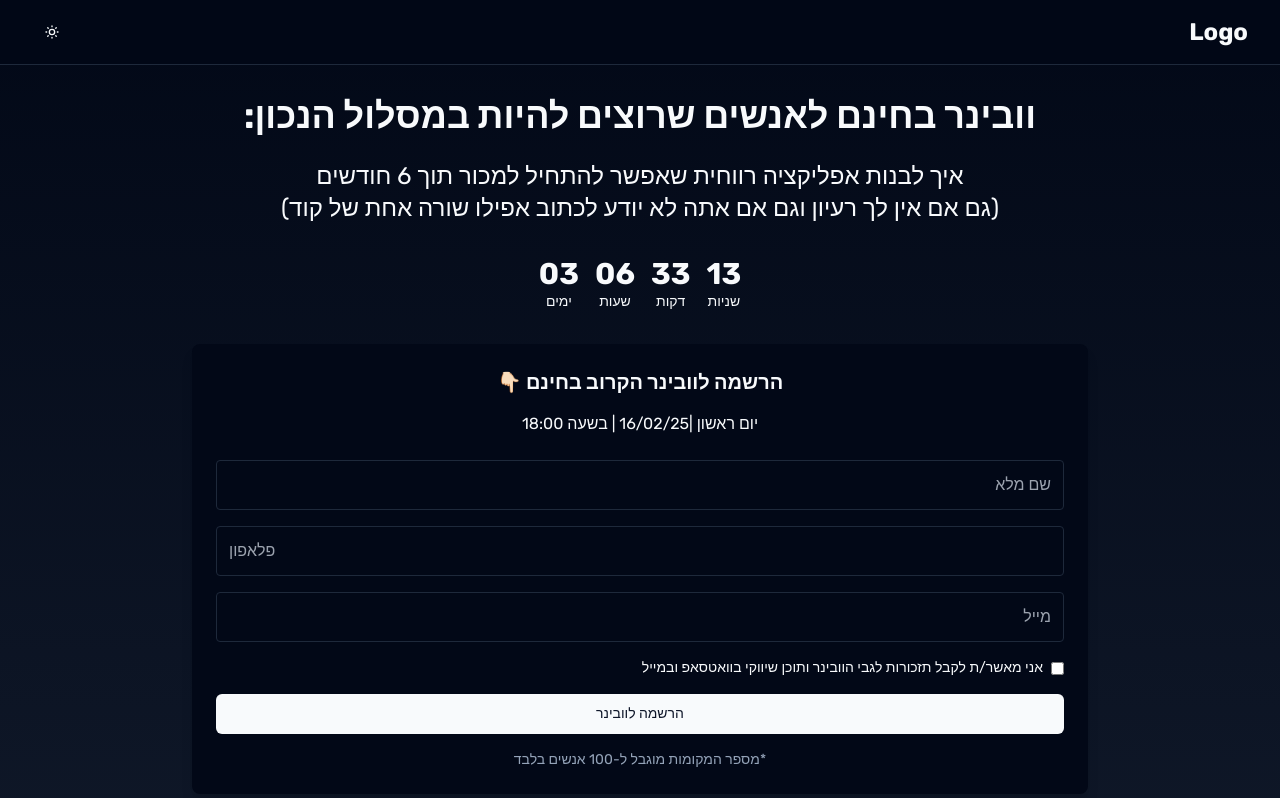
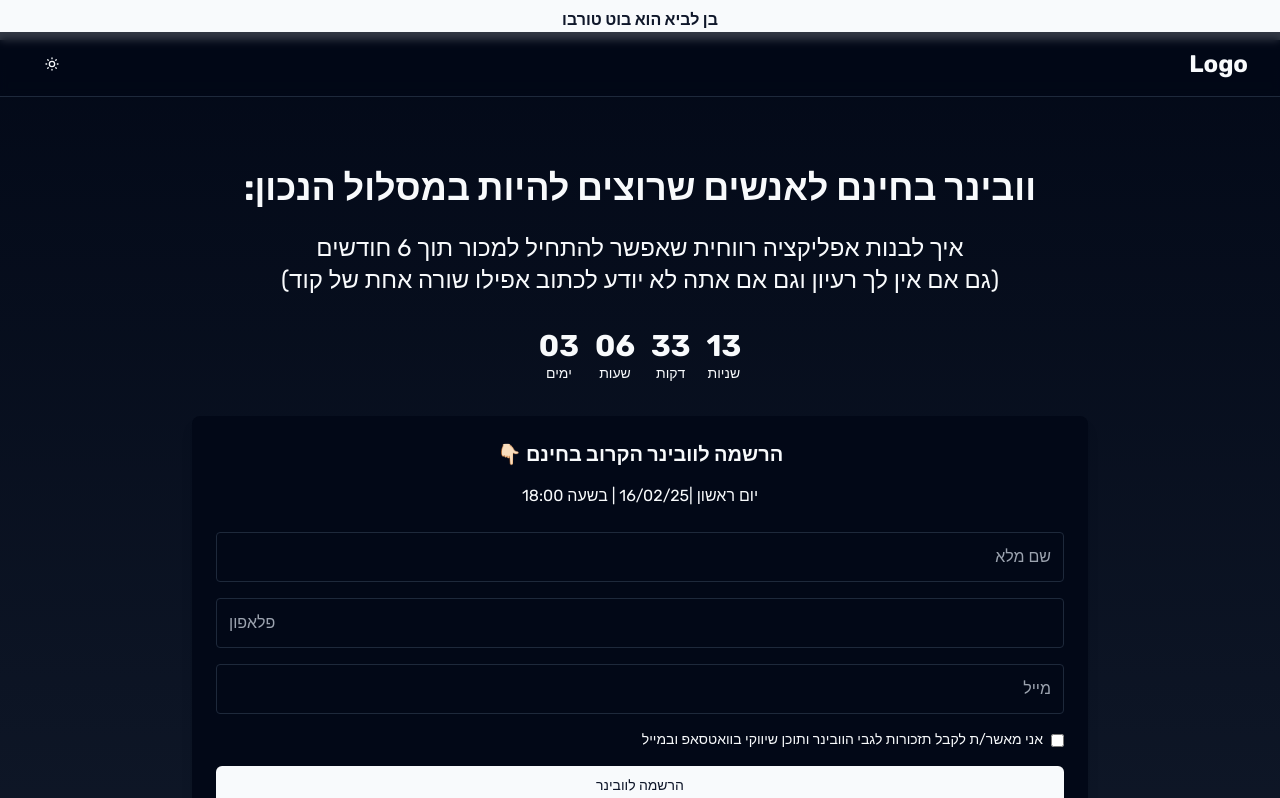
Before and after one commit to instadev-ai/project-0H6xiuvZtgOXA14l56lu, a React (Vite) app: page / in a window 1280 px wide. Shown: the top 798 px of the page. Built offline with nearby package versions, Linux system fonts and the light colour scheme.

Commit message:
Add top banner with text 'בן לביא הוא בוט טורבו'

```diff
--- a/src/components/landing-page.tsx
+++ b/src/components/landing-page.tsx
@@ -6,8 +6,13 @@ export default function LandingPage() {
 
   return (
     <div className="min-h-screen bg-gradient-to-b from-background to-muted" dir="rtl">
+      {/* Top Banner */}
+      <div className="bg-primary text-primary-foreground py-2 text-center font-bold">
+        בן לביא הוא בוט טורבו
+      </div>
+
       {/* Header */}
-      <header className="fixed w-full top-0 z-50 border-b bg-background/80 backdrop-blur-sm">
+      <header className="fixed w-full top-8 z-50 border-b bg-background/80 backdrop-blur-sm">
         <div className="container flex items-center justify-between h-16">
           <div className="text-2xl font-bold">
             Logo
@@ -57,7 +62,7 @@ export default function LandingPage() {
       </header>
 
       {/* Main Content */}
-      <div className="container pt-24 pb-16">
+      <div className="container pt-32 pb-16">
         <div className="max-w-4xl mx-auto">
           <h1 className="text-4xl font-bold mb-6 text-center">
             וובינר בחינם לאנשים שרוצים להיות במסלול הנכון:
```
